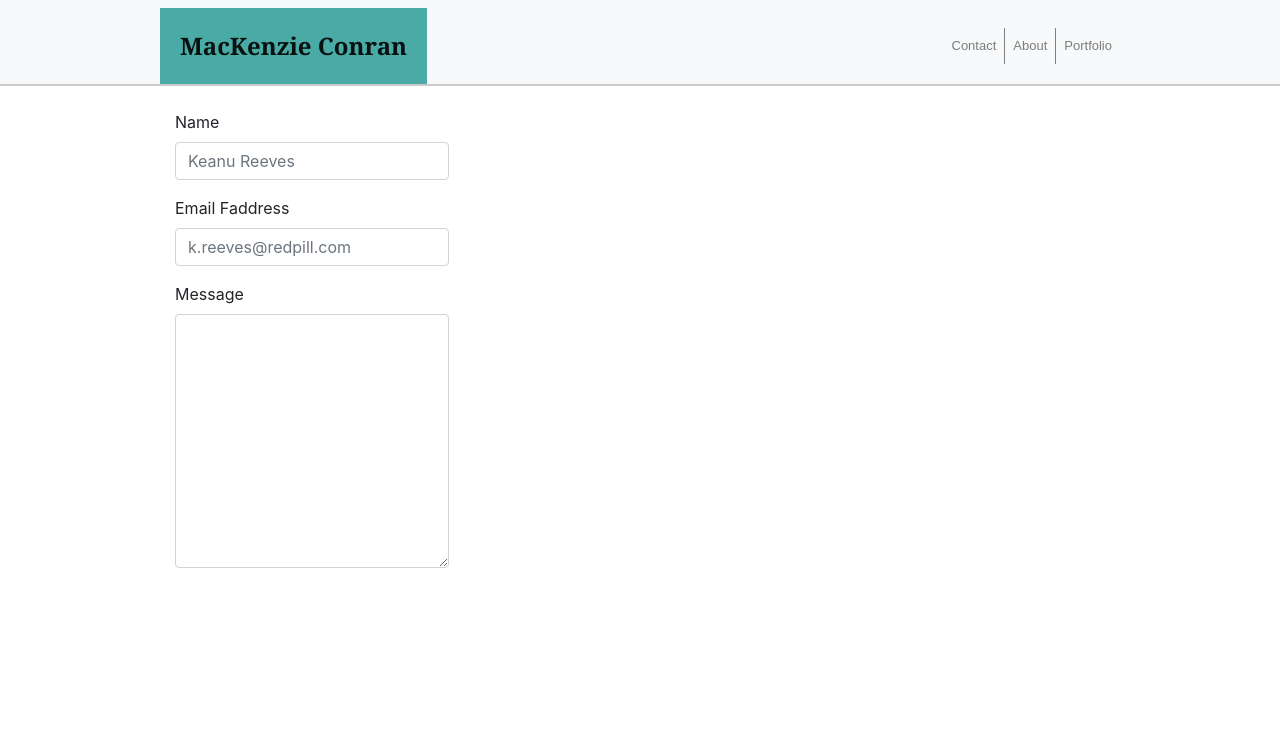
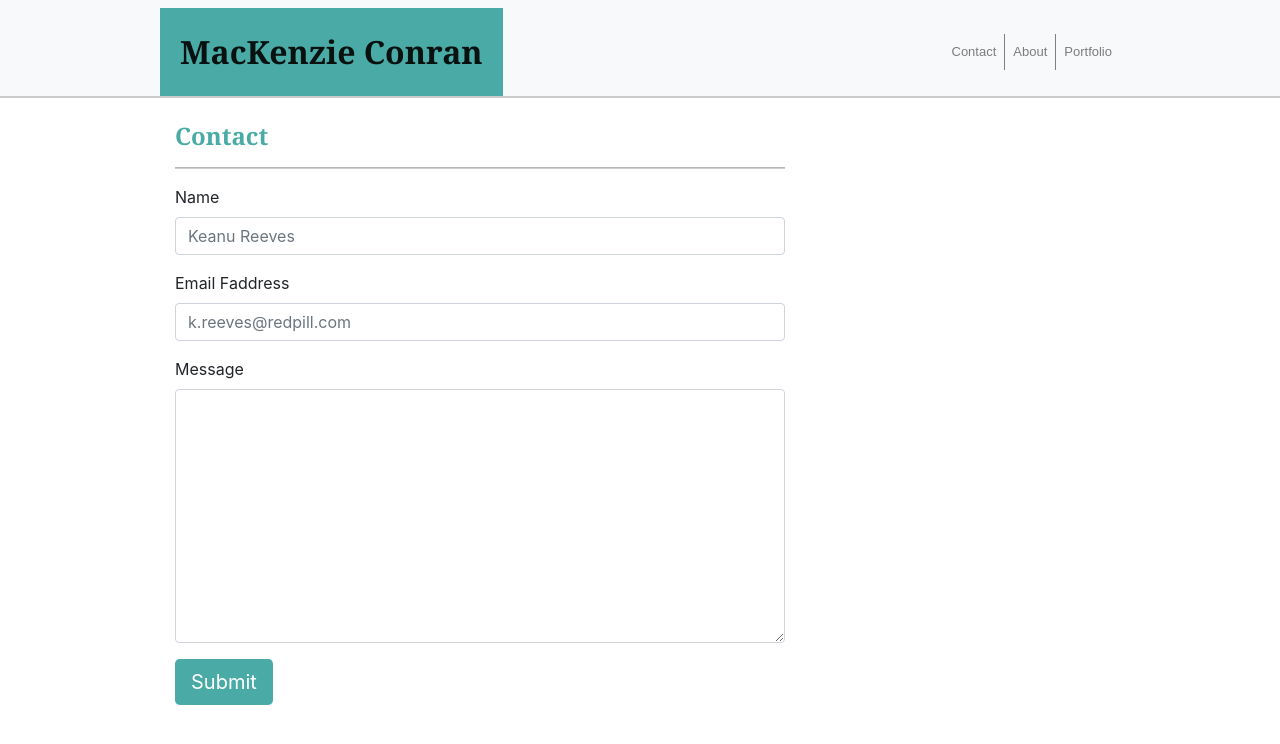
Before and after one commit to KenzieAnnC/Bootstrap-Portfolio, a plain HTML site: page contact.html in a window 1280 px wide. Drawn offline with nearby package versions, Linux system fonts and the light colour scheme.

Commit message:
adds button and styling

```diff
--- a/assets/css/style.css
+++ b/assets/css/style.css
@@ -1,6 +1,6 @@
 .navbar-brand {
     font-family: Georgia, 'Times New Roman', Times, serif;
-    font-size: x-large;
+    font-size: xx-large;
     font-weight: bold;
     background: #4aaaa5;
     padding: 20px;
@@ -51,7 +51,21 @@
     margin: 0 auto;
 }
 
-form {
-    float: left;
 
+h2 {
+    font-family: Georgia, 'Times New Roman', Times, serif;
+    font-size: x-large;
+    color: #4aaaa5;
+    font-weight: bold;
 }
+
+hr {
+    height: 1px;
+    color: #cccccc;
+  background: #cccccc;
+}
+
+.btn {
+    background: #4aaaa5;
+    border: #4aaaa5;
+}
--- a/contact.html
+++ b/contact.html
@@ -52,6 +52,10 @@
 
 
         <div class="container">
+            <div class="row">
+                <div class="col-8">
+                    <h2>Contact</h2>
+                    <hr>
                     <form>
                         <div class="form-group">
                             <label for="exampleFormControlInput1">Name</label>
@@ -66,17 +70,19 @@
                             <textarea class="form-control" id="exampleFormControlTextarea1" rows="10"></textarea>
                         </div>
                     </form>
+                    <button type="button" class="btn btn-primary btn-lg">Submit</button>
+                </div>
+                <div class="col-4">
 
-
-
-
+                </div>
+            </div>
         </div>
 
 
 
 
 
-
+<br>
     </body>
 
 </html>
```
Lines whose indentation alone changed are shown as unchanged.
